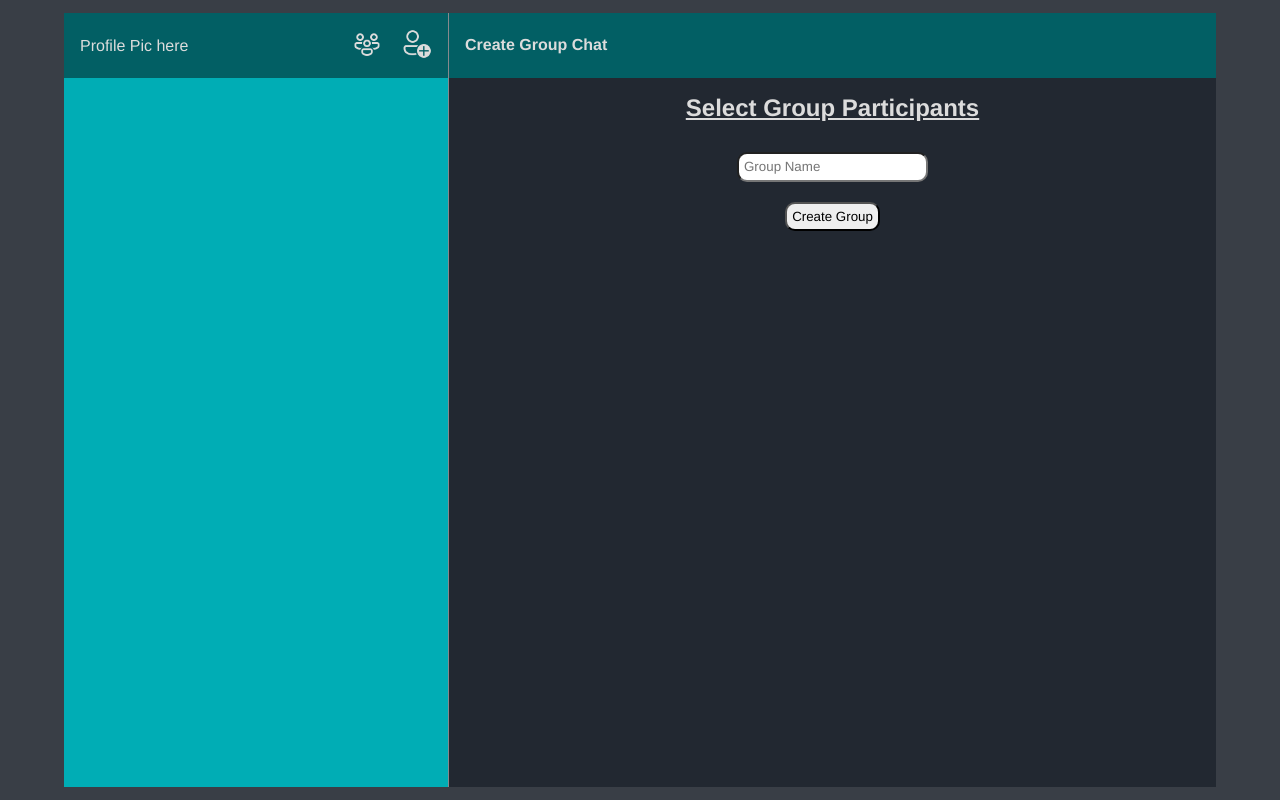
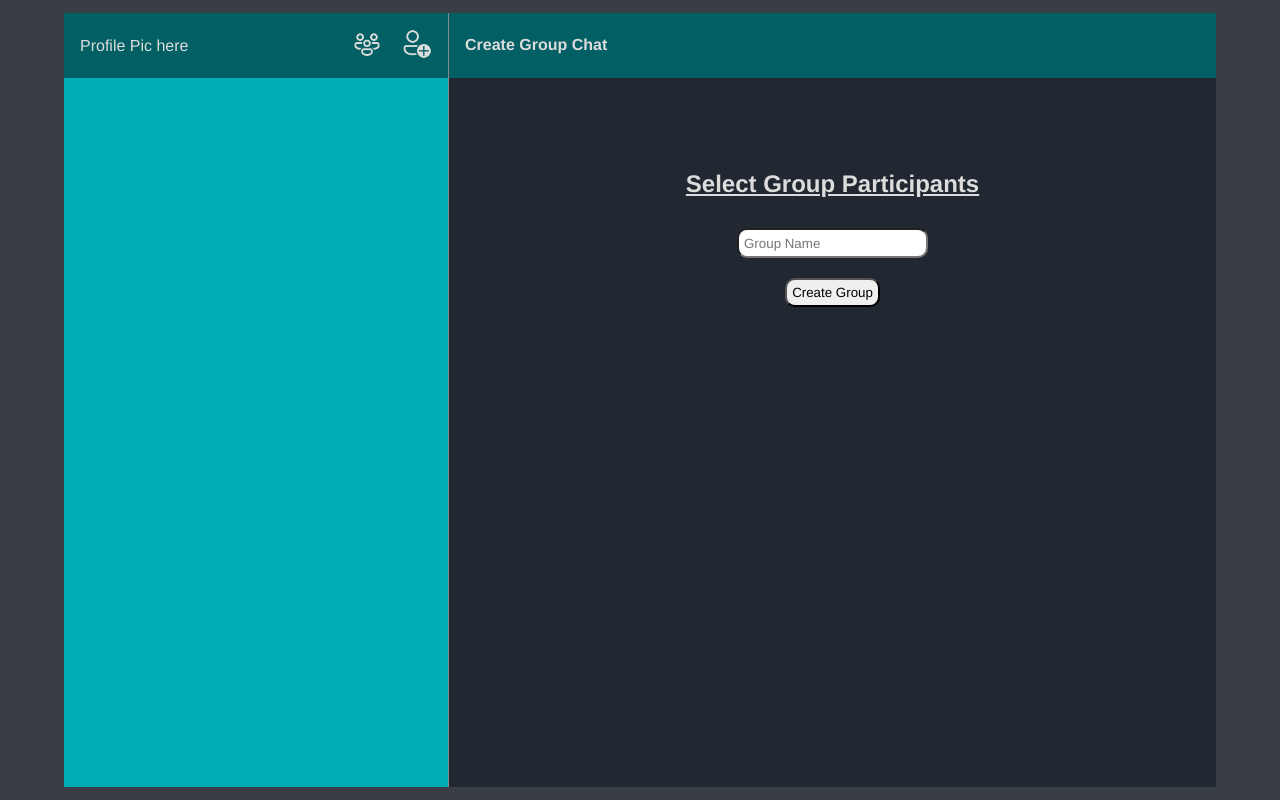
Before and after one commit to Stalloyde/messagingapp-client, a React (Vite) app: page /group in a window 1280 px wide. Built offline with nearby package versions, Linux system fonts and the light colour scheme.

Commit message:
Add vertical margin

```diff
--- a/src/components/Group/Group.module.css
+++ b/src/components/Group/Group.module.css
@@ -1,5 +1,6 @@
 .container {
     padding: 1em;
+    margin: 10% auto;
 }
 
 .container > h2 {
--- a/src/components/Requests/Requests.module.css
+++ b/src/components/Requests/Requests.module.css
@@ -1,5 +1,6 @@
 .container {
     padding: 1em;
+    margin: 10% auto;
 }
 
 .container > form {
```
